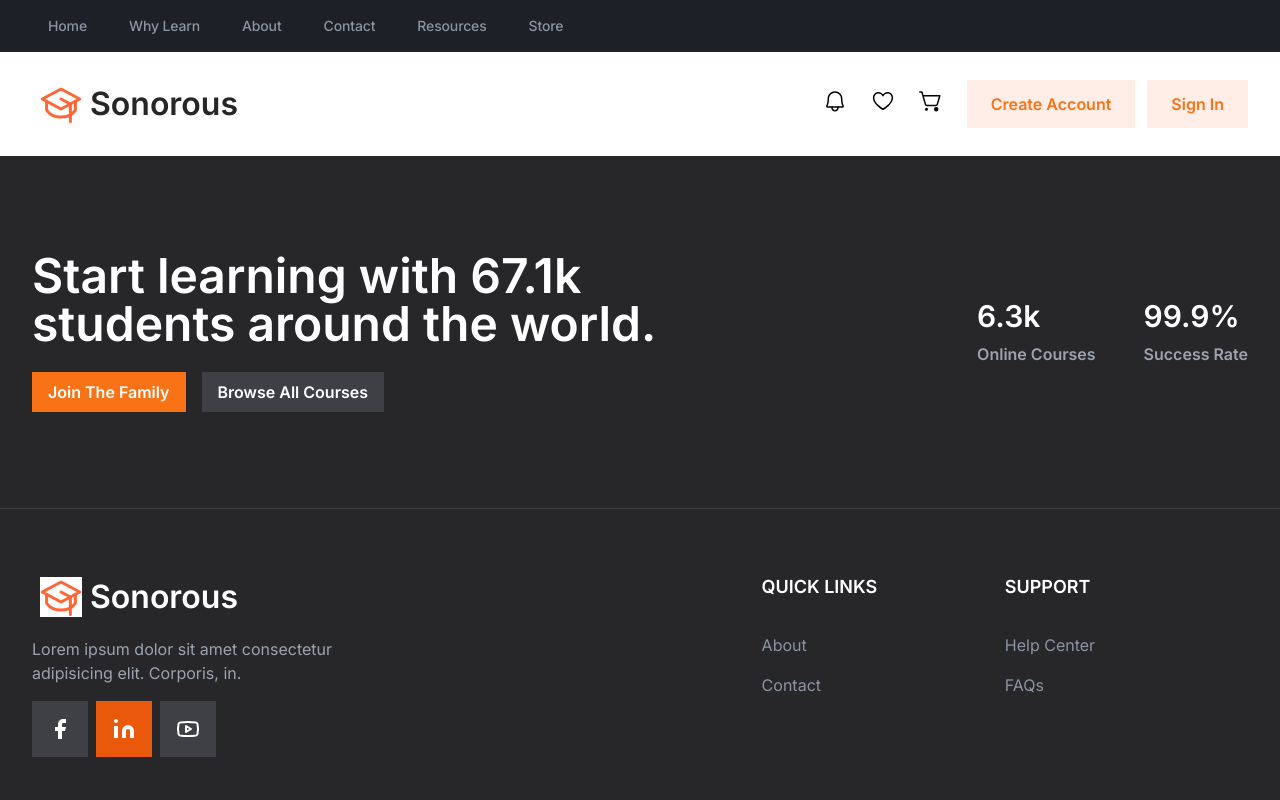
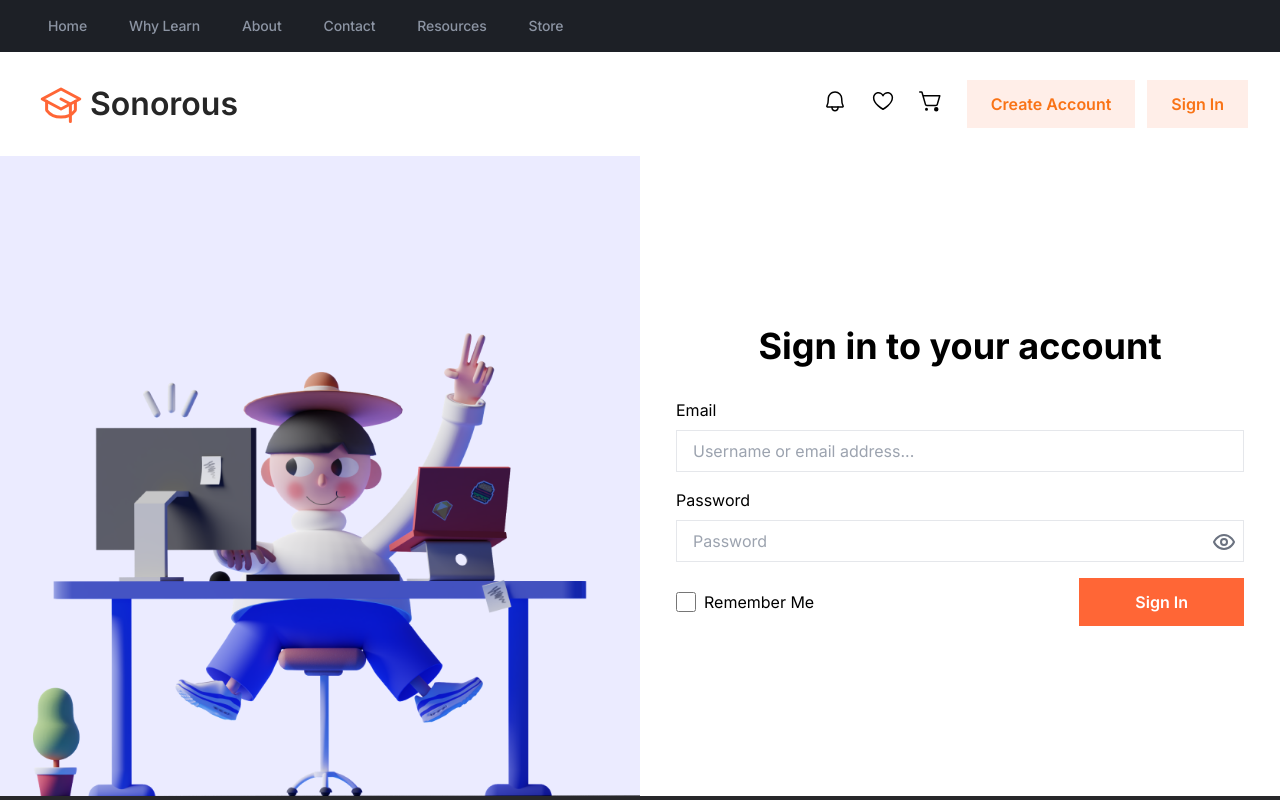
Before and after one commit to efat1531/sonorus-education-client, a React (Vite) app in the folder frontend/: page /login in a window 1280 px wide. Shown: the top 800 px of the page. Built offline with nearby package versions, Linux system fonts and the light colour scheme; no server answers.

Commit message:
add: Login Page

```diff
--- a/frontend/src/App.jsx
+++ b/frontend/src/App.jsx
@@ -1,6 +1,7 @@
 import { Route, BrowserRouter as Router, Routes } from "react-router-dom";
 import Layout from "./components/Layout";
 import Home from "./pages/Home";
+import Login from "./pages/Login";
 
 function App() {
   return (
@@ -8,6 +9,7 @@ function App() {
       <Layout>
         <Routes>
           <Route path="/" element={<Home />} />
+          <Route path="/login" element={<Login />} />
         </Routes>
       </Layout>
     </Router>
--- a/frontend/src/components/Home/BestSellingCourses.jsx
+++ b/frontend/src/components/Home/BestSellingCourses.jsx
@@ -6,9 +6,7 @@ const BestSellingCourses = () => {
       <div className="px-8">
         {/* <!-- Section Header Start --> */}
         <div className="section-header">
-          <span className="section-header-before"></span>
           <h2>Best Selling Courses</h2>
-          <span className="section-header-after"></span>
         </div>
         {/* <!-- Section Header End --> */}
         {/* <!-- Course Grid Start --> */}
--- a/frontend/src/components/Home/Instructor.jsx
+++ b/frontend/src/components/Home/Instructor.jsx
@@ -4,9 +4,7 @@ const Instructor = () => {
       <div className="container">
         {/* <!-- Section Header Start --> */}
         <div className="section-header">
-          <span className="section-header-before"></span>
           <h2>Instructor</h2>
-          <span className="section-header-after"></span>
         </div>
         {/* <!-- Section Header End --> */}
         {/* <!-- Instructor Item Start --> */}
--- a/frontend/src/components/ui/Button.jsx
+++ b/frontend/src/components/ui/Button.jsx
@@ -1,23 +1,46 @@
 import { twMerge } from "tailwind-merge";
 import Loader from "./Loader";
-const Button = ({ title, className, disabled, loading, ...rest }) => {
+
+const Button = ({
+  title,
+  className,
+  disabled,
+  loading,
+  secondary,
+  ...rest
+}) => {
   return (
     <button
-      className={twMerge(
+      className={
+        secondary
+          ? twMerge(
+              `h-12 bg-Primary-500 hover:duration-[250ms] cursor-pointer  ${
+                disabled
+                  ? "bg-gray-700 hover:bg-gray-700"
+                  : "hover:bg-Primary-600 cursor-pointer"
+              }`,
+              className
+            )
+          : twMerge(
               `h-12 bg-Primary-100 hover:duration-[250ms] ${
                 disabled
                   ? "bg-gray-700 hover:bg-gray-700"
                   : "hover:bg-Primary-500 cursor-pointer"
               }`,
               className
-      )}
+            )
+      }
       {...rest}
       disabled={disabled}
     >
       <div
-        className={`capitalize text-base font-semibold text-orange-500 px-6 leading-[48px] hover:duration-[250ms] ${
+        className={
+          secondary
+            ? "capitalize text-base font-semibold px-6 leading-[48px] hover:duration-[250ms] text-white"
+            : `capitalize text-base font-semibold text-orange-500 px-6 leading-[48px] hover:duration-[250ms] ${
                 disabled ? "text-slate-400" : "hover:text-white"
-        }`}
+              }`
+        }
       >
         {!disabled ? (
           title
--- /dev/null
+++ b/frontend/src/components/ui/Input.jsx
@@ -0,0 +1,37 @@
+import { Eye, EyeOff } from "lucide-react";
+import { useState } from "react";
+
+const Input = ({ id, type, label, ...rest }) => {
+  const [hide, setHide] = useState(false);
+  return (
+    <div className="grid gap-2">
+      <label htmlFor={id}>{label}</label>
+      <div className="relative">
+        <input
+          type={type === "password" ? (hide ? "text" : type) : type}
+          id={id}
+          name={id}
+          {...rest}
+          className="px-4 py-2 bg-white border w-full"
+        />
+        {type === "password" && (
+          <span className="absolute top-2.5 right-2">
+            {!hide ? (
+              <Eye
+                className="text-gray-500 cursor-pointer"
+                onClick={() => setHide((prev) => !prev)}
+              />
+            ) : (
+              <EyeOff
+                className="text-gray-500 cursor-pointer"
+                onClick={() => setHide((prev) => !prev)}
+              />
+            )}
+          </span>
+        )}
+      </div>
+    </div>
+  );
+};
+
+export default Input;
--- a/frontend/src/css/tailwind.css
+++ b/frontend/src/css/tailwind.css
@@ -12,7 +12,7 @@ h1 {
 }
 
 h2 {
-    @apply text-2xl sm:text-3xl font-semibold mb-2
+    @apply text-2xl sm:text-4xl font-bold mb-2
 }
 
 h4 {
--- /dev/null
+++ b/frontend/src/pages/Login.jsx
@@ -0,0 +1,41 @@
+import LoginBanner from "../assets/images/LoginBanner.png";
+import Button from "../components/ui/Button";
+import Input from "../components/ui/Input";
+const Login = () => {
+  const handleSubmit = () => {};
+  return (
+    <div>
+      <div className="flex justify-evenly">
+        <div className="w-full bg-[#EBEBFF] hidden tablet:block">
+          <div className="max-w-prose mx-auto">
+            <img src={LoginBanner} />
+          </div>
+        </div>
+        <div className="w-full flex items-center">
+          <div className="max-w-[600px] w-full mx-auto p-4">
+            <h2 className="text-center">Sign in to your account</h2>
+            <form onSubmit={handleSubmit} className="mt-8 grid gap-4">
+              <Input label="Email" placeholder="Username or email address..." />
+              <Input label="Password" placeholder="Password" type="password" />
+              <div className="flex justify-between">
+                <div className="flex gap-2 items-center">
+                  <input
+                    type="checkbox"
+                    className="h-5 w-5 border accent-Primary-600"
+                    id="remember"
+                  />
+                  <label htmlFor="remember" className="cursor-pointer">
+                    Remember Me
+                  </label>
+                </div>
+                <Button title="Sign in" secondary={true} className="px-8" />
+              </div>
+            </form>
+          </div>
+        </div>
+      </div>
+    </div>
+  );
+};
+
+export default Login;
```
Also changed, not shown: frontend/src/assets/images/LoginBanner.png (added). Lines whose indentation alone changed are shown as unchanged.
